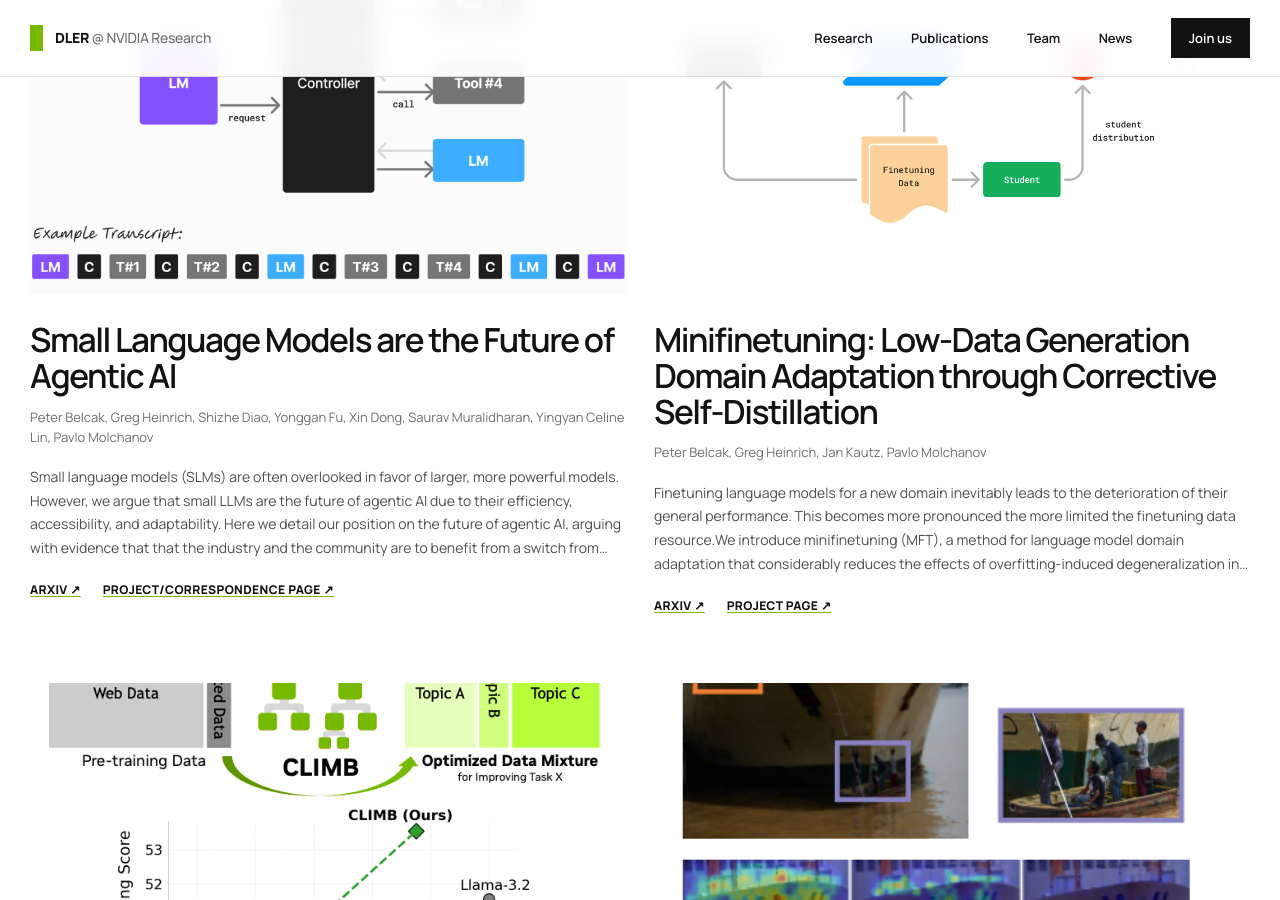
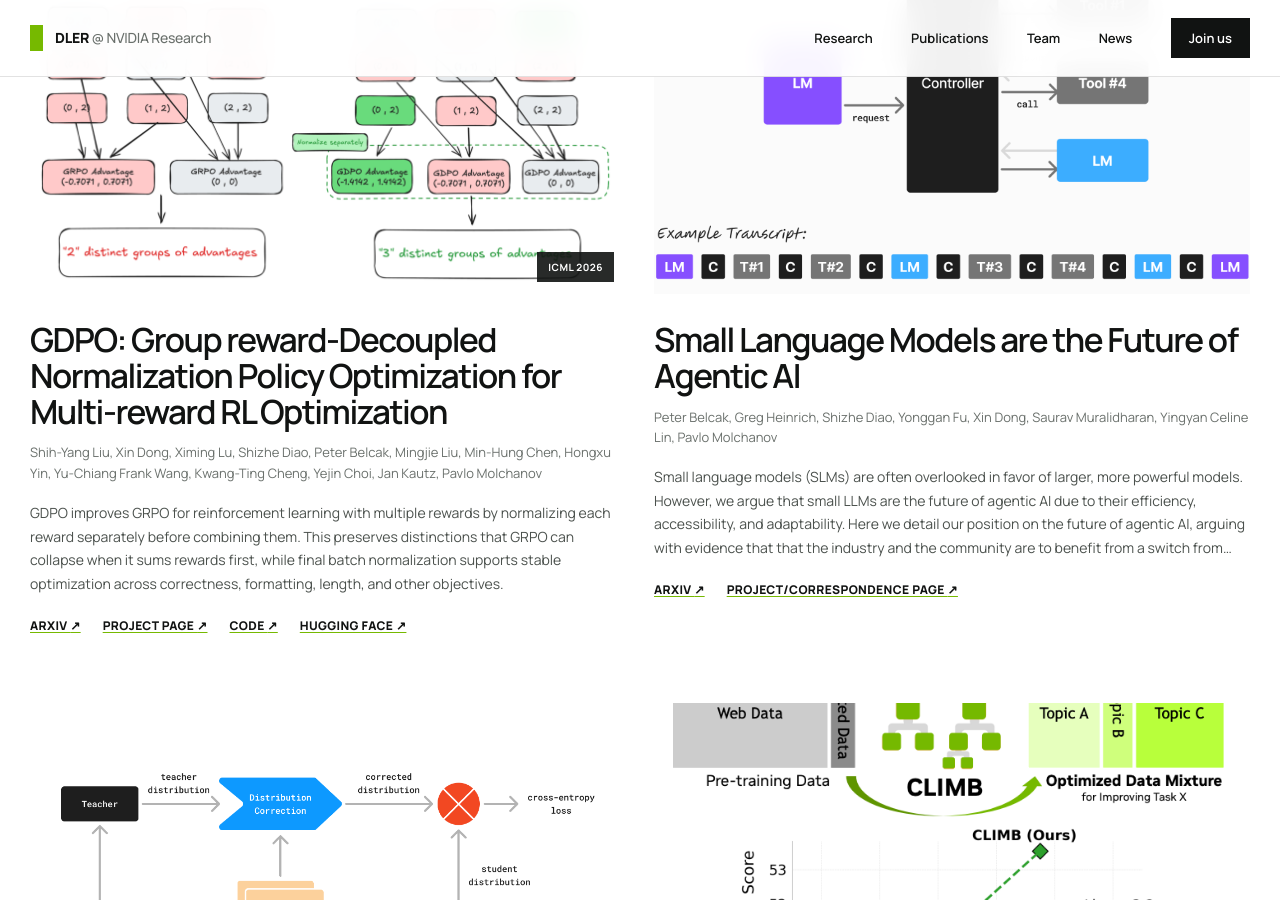
Before and after one commit to nv-dler/nv-dler.github.io, a Jekyll site: the page built from _pages/home.html, in a window 1280 px wide and 900 px high, scrolled down 4693 px. Built offline with Jekyll 4.4.1, drawn with Linux system fonts in a browser that asks for light colours; some of the changed text lies outside the part shown.

Commit message:
Highlight DoRA and GDPO research

```diff
--- a/_data/publist.yml
+++ b/_data/publist.yml
@@ -55,6 +55,23 @@
       display: Code
     - url: https://huggingface.co/nvidia/omnivinci
       display: Models
+  highlight: 1
+
+- title: "GDPO: Group reward-Decoupled Normalization Policy Optimization for Multi-reward RL Optimization"
+  description: "GDPO improves GRPO for reinforcement learning with multiple rewards by normalizing each reward separately before combining them. This preserves distinctions that GRPO can collapse when it sums rewards first, while final batch normalization supports stable optimization across correctness, formatting, length, and other objectives."
+  authors: Shih-Yang Liu, Xin Dong, Ximing Lu, Shizhe Diao, Peter Belcak, Mingjie Liu, Min-Hung Chen, Hongxu Yin, Yu-Chiang Frank Wang, Kwang-Ting Cheng, Yejin Choi, Jan Kautz, Pavlo Molchanov
+  venue: ICML 2026
+  image: GDPO.png
+  image_fit: contain
+  linklist:
+    - url: https://arxiv.org/abs/2601.05242
+      display: Arxiv
+    - url: https://nvlabs.github.io/GDPO/
+      display: Project Page
+    - url: https://github.com/NVlabs/GDPO
+      display: Code
+    - url: https://huggingface.co/papers/2601.05242
+      display: Hugging Face
   highlight: 1
 
 - title: "Small Language Models are the Future of Agentic AI"
@@ -259,15 +276,20 @@
 
 - title: "DoRA: Weight-Decomposed Low-Rank Adaptation"
   image: dora.png
-  description: DoRA is a parameter efficient finetuning technique. DoRA consistently outperforms LoRA on fine-tuning LLaMA, LLaVA, and VL-BART on various downstream tasks, such as commonsense reasoning, visual instruction tuning, and image/video-text understanding.
+  image_fit: contain
+  description: "DoRA improves low-rank adaptation by decomposing each pretrained weight into magnitude and direction, training the magnitude directly while using LoRA for directional updates. Across LLaMA, LLaVA, and VL-BART, it more closely resembles full fine-tuning and consistently outperforms LoRA while retaining low parameter costs and adding no inference latency."
   authors: Shih-Yang Liu, Chien-Yi Wang, Hongxu Yin, Pavlo Molchanov, Yu-Chiang Frank Wang, Kwang-Ting Cheng, Min-Hung Chen
   venue: ICML 2024 (oral)
   linklist:
-    - url: https://arxiv.org/abs/2312.07533
+    - url: https://arxiv.org/abs/2402.09353
       display: Arxiv
+    - url: https://nbasyl.github.io/DoRA-project-page/
+      display: Project Page
     - url: https://github.com/NVlabs/DoRA
       display: Code
-  highlight: 0
+    - url: https://developer.nvidia.com/blog/introducing-dora-a-high-performing-alternative-to-lora-for-fine-tuning/
+      display: Blog
+  highlight: 1
 
 - title: "AM-RADIO: Agglomerative Vision Foundation Model Reduce All Domains Into One"
   image: radio_pub.png
```
Also changed, not shown: images/pubpic/GDPO.png (added).
